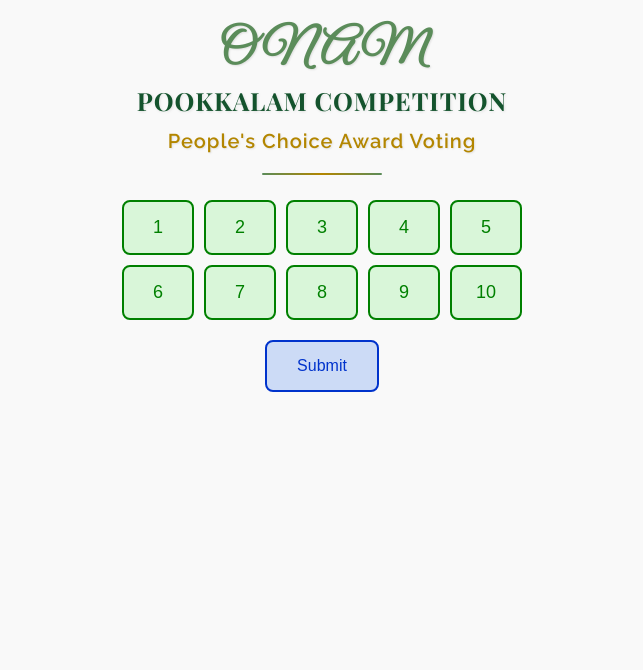
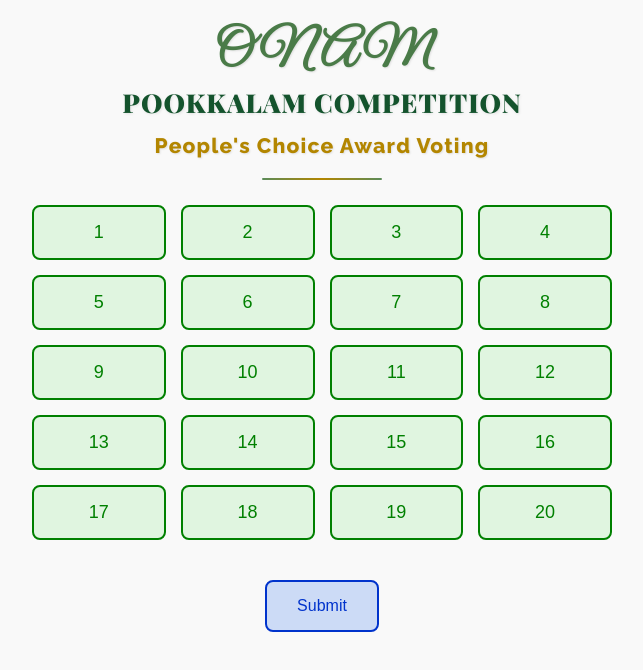
Before and after one commit to MartinaJohn/onam-voting-app, a website: page index.html in a window 1280 px wide. Shown: the whole page, without its empty margins (318-961 px from the left). Drawn offline with nearby package versions, Linux system fonts and the light colour scheme.

Commit message:
More styling

```diff
--- a/index.html
+++ b/index.html
@@ -16,7 +16,7 @@
       <div class="subtitle">People's Choice Award Voting</div>
       <hr class="title-divider" />
     </div>
-    <div class="candidates">
+    <!-- <div class="candidates">
       <button onclick="selectCandidate(1)">1</button>
       <button onclick="selectCandidate(2)">2</button>
       <button onclick="selectCandidate(3)">3</button>
@@ -27,11 +27,23 @@
       <button onclick="selectCandidate(8)">8</button>
       <button onclick="selectCandidate(9)">9</button>
       <button onclick="selectCandidate(10)">10</button>
-    </div>
+
+    </div> -->
+    <div class="candidates" id="candidates"></div>
+
     <button id="submit" onclick="submitVote()">Submit</button>
     <p id="message"></p>
 
     <script>
+      const totalCandidates = 20; // Change this number to add more candidates
+      const candidatesContainer = document.getElementById("candidates");
+
+      for (let i = 1; i <= totalCandidates; i++) {
+        const btn = document.createElement("button");
+        btn.textContent = i;
+        btn.onclick = () => selectCandidate(i);
+        candidatesContainer.appendChild(btn);
+      }
       let selectedCandidate = null;
       const buttons = document.querySelectorAll(".candidates button");
       const message = document.getElementById("message");
--- a/styles.css
+++ b/styles.css
@@ -1,4 +1,4 @@
-@import url("https://fonts.googleapis.com/css2?family=Great+Vibes&family=Playfair+Display:wght@700&display=swap");
+@import url("https://fonts.googleapis.com/css2?family=Great+Vibes&family=Playfair+Display:wght@700;800;900&family=Raleway:wght@700;800&display=swap");
 
 .title-wrapper {
   text-align: center;
@@ -9,9 +9,9 @@
   margin: 0;
   padding: 0;
   font-family: "Playfair Display", serif;
-  font-weight: 700;
-  font-size: 30px;
-  color: #14532d; /* Deep green */
+  font-weight: 900; /* Increased from 700 */
+  font-size: 32px;
+  color: #14532d;
   text-transform: uppercase;
   line-height: 1.1;
   position: relative;
@@ -19,8 +19,9 @@
 
 .onam-script {
   font-family: "Great Vibes", cursive;
-  font-size: 48px;
-  color: #5b8c5a;
+  font-size: 50px;
+  font-weight: bold; /* Some cursive fonts ignore this, but added for support */
+  color: #4a7b48;
   display: block;
   margin-bottom: 5px;
   transform: rotate(-2deg);
@@ -31,11 +32,13 @@
 }
 
 .pookalam-text {
+  font-family: "Playfair Display", serif;
+  font-weight: 900;
   letter-spacing: 1px;
-  font-size: 25px;
+  font-size: 26px;
   line-height: 1.4;
   text-shadow: 1px 1px 3px rgba(0, 0, 0, 0.1);
-  margin-bottom: 8px;
+  margin-bottom: 10px;
   display: block;
   animation: fadeInUp 1s ease-out forwards;
   animation-delay: 0.3s;
@@ -44,13 +47,12 @@
 
 .subtitle {
   font-family: "Raleway", sans-serif;
-  font-weight: 900;
-  font-size: 20px;
+  font-weight: 800;
+  font-size: 21px;
   color: #b38600;
-  letter-spacing: 1px;
-  /* text-transform: uppercase; */
+  letter-spacing: 1.2px;
   text-shadow: 1px 1px 2px rgba(0, 0, 0, 0.1);
-  margin-top: 11px;
+  margin-top: 12px;
   animation: fadeInUp 1s ease-out forwards;
   animation-delay: 0.5s;
   opacity: 0;
@@ -66,11 +68,17 @@ h2 {
 }
 .candidates {
   display: grid;
-  grid-template-columns: repeat(5, 1fr);
-  gap: 10px;
-  max-width: 400px;
-  margin: auto;
+  grid-template-columns: repeat(4, 1fr);
+  gap: 15px;
+  max-width: 600px;
+  margin: 20px auto;
+  padding: 0 10px;
+  box-sizing: border-box;
+
+  /* Add this to center grid items when they don’t fill the full row */
+  justify-content: center;
 }
+
 .title-divider {
   border: none;
   height: 2px;
@@ -87,7 +95,7 @@ button {
   font-size: 18px;
   border: 2px solid green;
   border-radius: 8px;
-  background: rgba(144, 238, 144, 0.3); /* light green transparent */
+  background: rgba(167, 235, 167, 0.3); /* light green transparent */
   color: green;
   cursor: pointer;
   transition: 0.3s;
```
